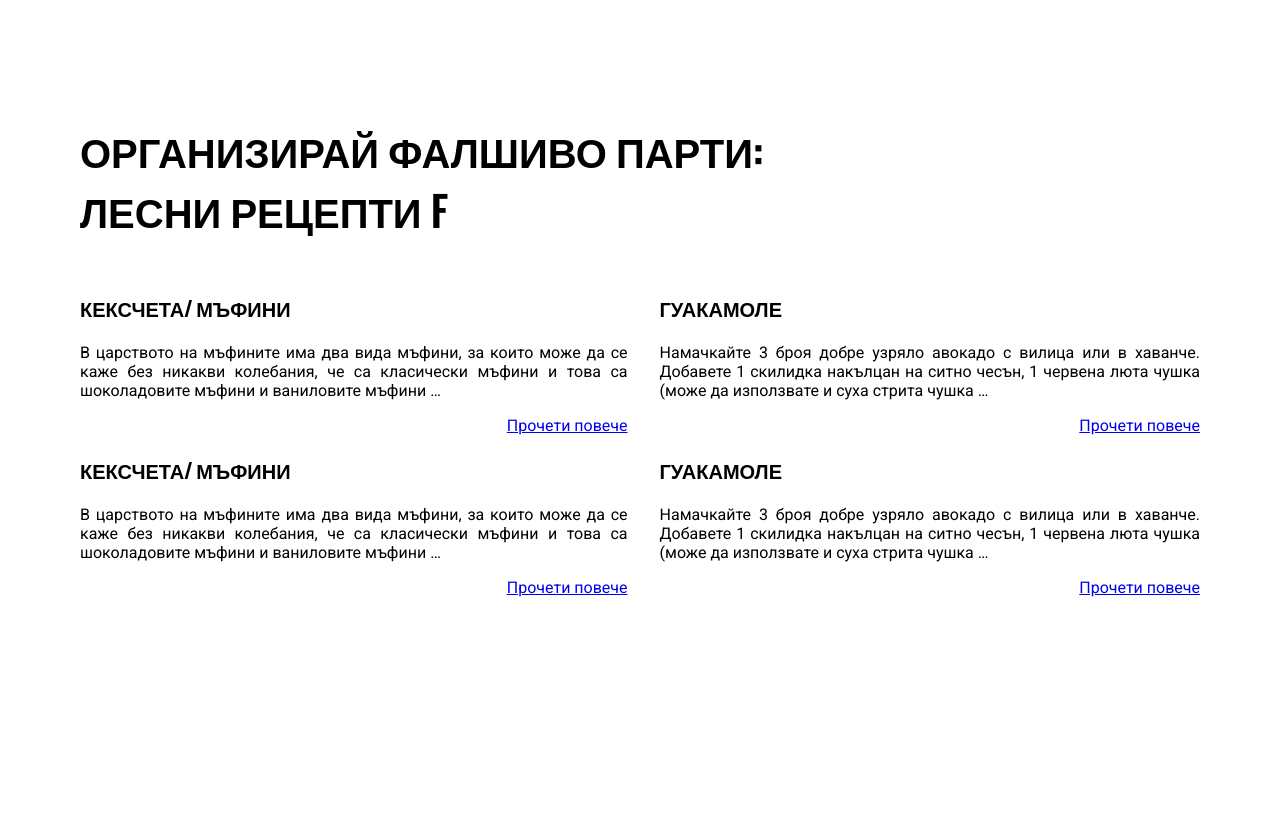
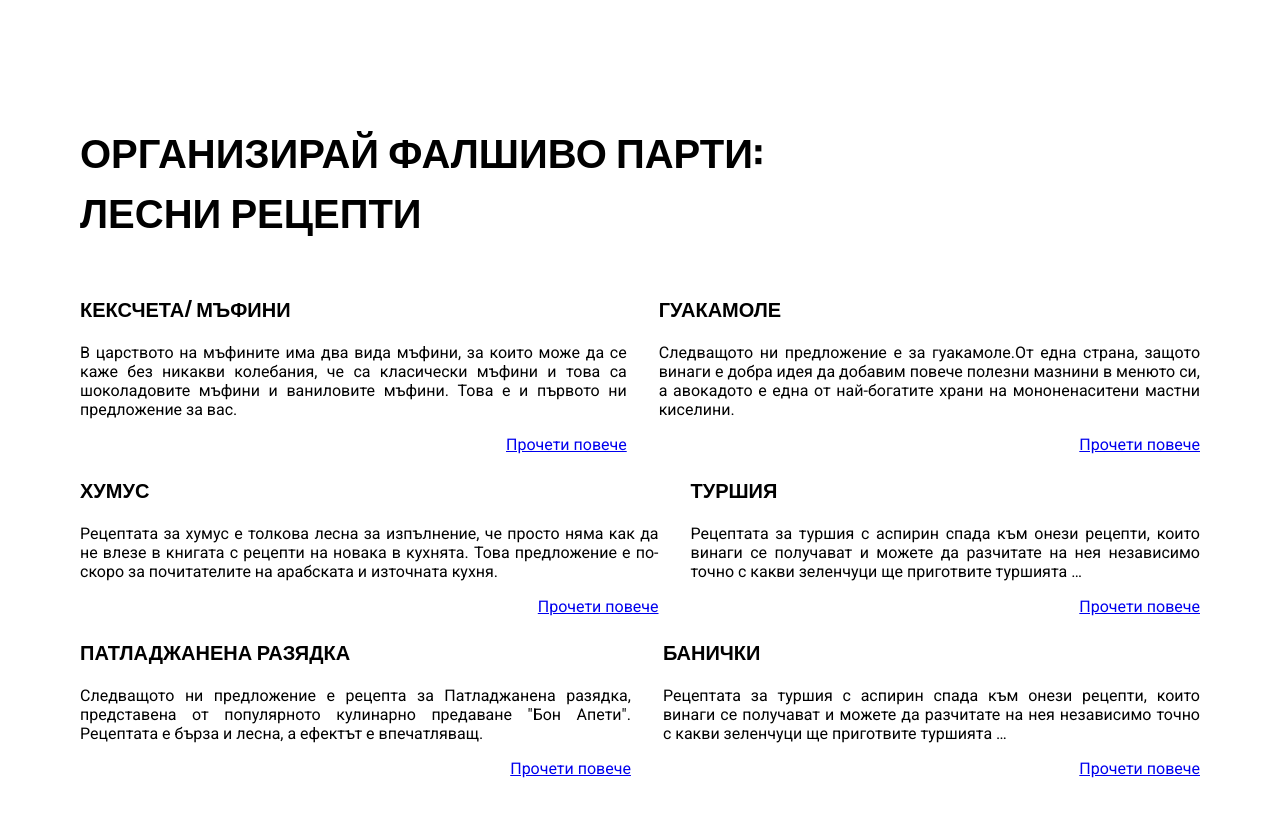
Before and after one commit to ishulev/fakery, a React (Create React App) app: page / in a window 1280 px wide. Shown: the part 2380-3196 px from the top of the page. Built offline with nearby package versions, Linux system fonts and the light colour scheme.

Commit message:
add content for recipes

```diff
--- a/src/App/App.js
+++ b/src/App/App.js
@@ -27,29 +27,41 @@ Lorem ipsum dolor sit amet, consectetur adipiscing elit, sed do eiusmod tempor i
                     </div>
                 </section>
                 <section className="recipes">
-                    <h2>Организирай фалшиво парти: <br/>Лесни рецепти f
+                    <h2>Организирай фалшиво парти: <br/>Лесни рецепти
                     </h2>
                     <div className="d-flex flex-row justify-content-between">
                         <div className="flex-fill mr-3">
                             <h3>кексчета/ мъфини</h3>
-                            <p>В царството на мъфините има два вида мъфини, за които може да се каже без никакви колебания, че са класически мъфини и това са шоколадовите мъфини и ваниловите мъфини …</p>
-                            <a className= 'readmore' href='#'>Прочети повече</a>
+                            <p>В царството на мъфините има два вида мъфини, за които може да се каже без никакви колебания, че са класически мъфини и това са шоколадовите мъфини и ваниловите мъфини. Това е и първото ни предложение за вас.</p>
+                            <a className= 'readmore' href='https://www.supichka.com/%D1%80%D0%B5%D1%86%D0%B5%D0%BF%D1%82%D0%B0/174/%D0%B2%D0%B0%D0%BD%D0%B8%D0%BB%D0%BE%D0%B2%D0%B8-%D0%BC%D1%8A%D1%84%D0%B8%D0%BD%D0%B8' target="_blank">Прочети повече</a>
                         </div>
                         <div className="flex-fill ml-3">
                             <h3>Гуакамоле</h3>
-                            <p>Намачкайте 3 броя добре узряло авокадо с вилица или в хаванче. Добавете 1 скилидка накълцан на ситно чесън, 1 червена люта чушка (може да използвате и суха стрита чушка …</p>
+                            <p>Следващото ни предложение е за гуакамоле.От една страна, защото винаги е добра идея да добавим повече полезни мазнини в менюто си, а авокадото е една от най-богатите храни на мононенаситени мастни киселини.  </p>
                             <a className= 'readmore' href='#'>Прочети повече</a>
                         </div>
                     </div>
                     <div className="d-flex flex-row justify-content-between">
                         <div className="flex-fill mr-3">
-                            <h3>кексчета/ мъфини</h3>
-                            <p>В царството на мъфините има два вида мъфини, за които може да се каже без никакви колебания, че са класически мъфини и това са шоколадовите мъфини и ваниловите мъфини …</p>
+                            <h3>хумус</h3>
+                            <p>Рецептата за хумус е толкова лесна за изпълнение, че просто няма как да не влезе в книгата с рецепти на новака в кухнята. Това предложение е по-скоро за почитателите на арабската и източната кухня.</p>
+                            <a className= 'readmore' href='https://www.supichka.com/%D0%BB%D0%B5%D1%81%D0%BD%D0%B8-%D1%80%D0%B5%D1%86%D0%B5%D0%BF%D1%82%D0%B8/84/%D0%BD%D0%B0%D1%85%D1%83%D1%82' target="_blank">Прочети повече</a>
+                        </div>
+                        <div className="flex-fill ml-3">
+                            <h3>Туршия</h3>
+                            <p>Рецептата за туршия с аспирин спада към онези рецепти, които винаги се получават и можете да разчитате на нея независимо точно с какви зеленчуци ще приготвите туршията …</p>
                             <a className= 'readmore' href='#'>Прочети повече</a>
                         </div>
+                    </div>
+                    <div className="d-flex flex-row justify-content-between">
+                        <div className="flex-fill mr-3">
+                            <h3>патладжанена разядка</h3>
+                            <p>Следващото ни предложение е рецепта за Патладжанена разядка, представена от популярното кулинарно предаване "Бон Апети". Рецептата е бърза и лесна, а ефектът е впечатляващ. </p>
+                            <a className= 'readmore' href='https://www.bonapeti.bg/recepti/patladzhanena-razyadka-s-orehi/' target="_blank" >Прочети повече</a>
+                        </div>
                         <div className="flex-fill ml-3">
-                            <h3>Гуакамоле</h3>
-                            <p>Намачкайте 3 броя добре узряло авокадо с вилица или в хаванче. Добавете 1 скилидка накълцан на ситно чесън, 1 червена люта чушка (може да използвате и суха стрита чушка …</p>
+                            <h3>банички</h3>
+                            <p>Рецептата за туршия с аспирин спада към онези рецепти, които винаги се получават и можете да разчитате на нея независимо точно с какви зеленчуци ще приготвите туршията …</p>
                             <a className= 'readmore' href='#'>Прочети повече</a>
                         </div>
                     </div>
```
